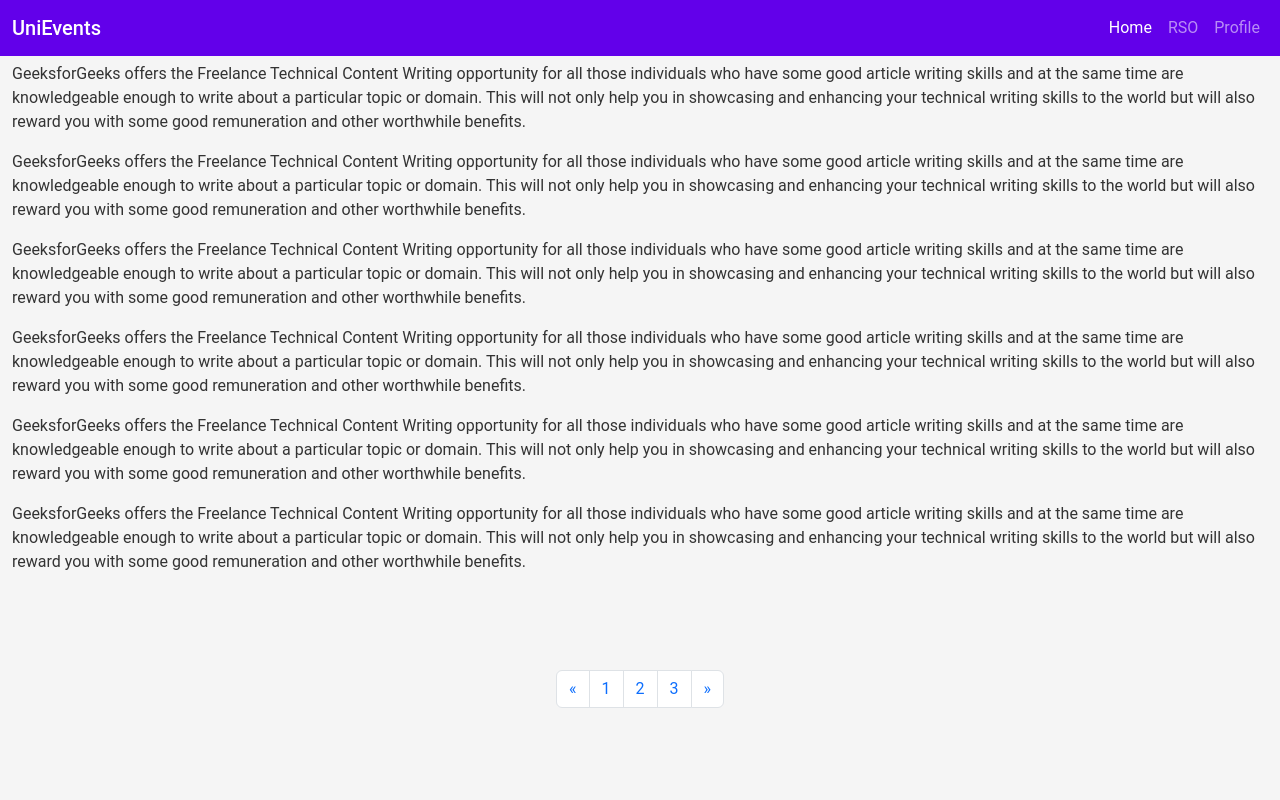
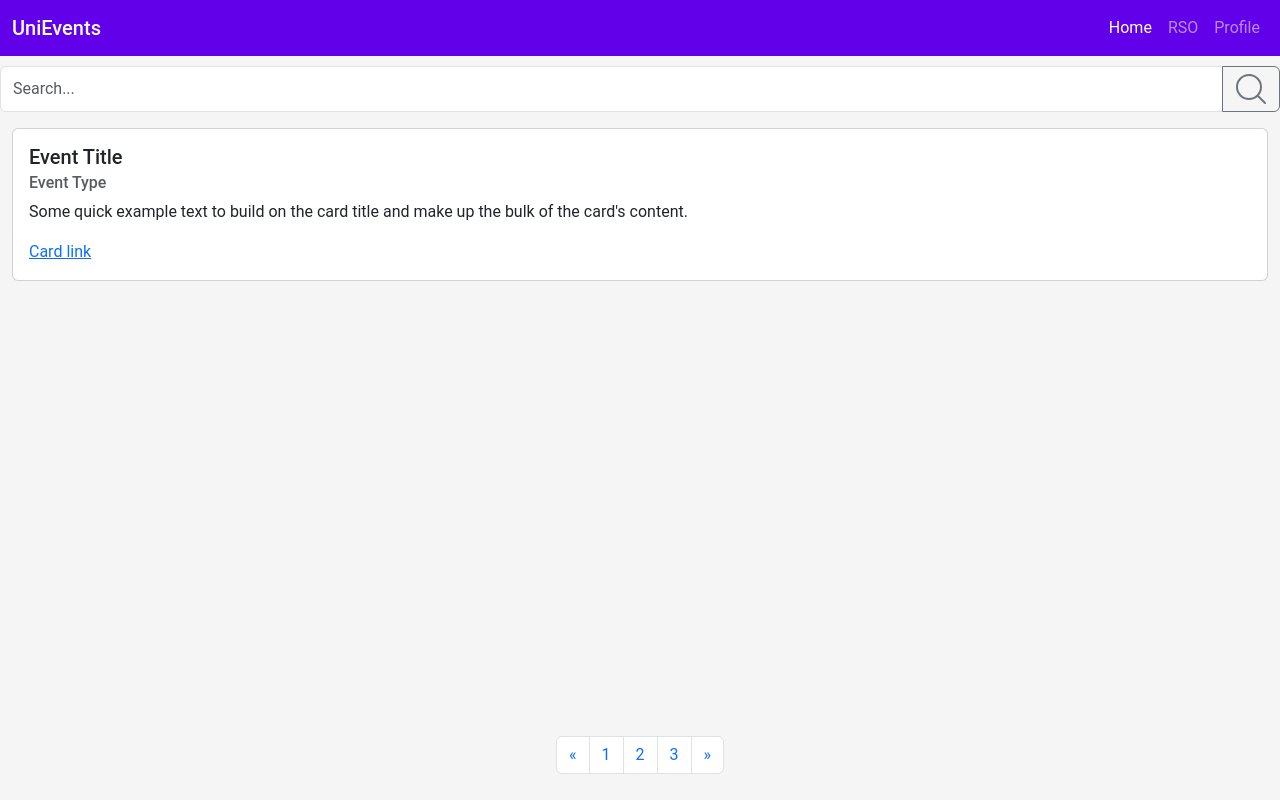
Before and after one commit to JacobGa03/COP-4710-Midterm, a PHP site: page /public/dashboard.html in a window 1280 px wide. Run offline with PHP 8.4, Linux system fonts and the light colour scheme; some libraries are stand-ins or nearby versions.

Commit message:
Created components for cards and search bars

```diff
--- /dev/null
+++ b/public/components/navbar.html
@@ -0,0 +1,50 @@
+<nav class="navbar navbar-expand-lg navbar-dark fixed-top">
+  <div class="container-fluid">
+    <a
+      class="navbar-brand"
+      href="landing.html"
+      >UniEvents</a
+    >
+    <button
+      class="navbar-toggler"
+      type="button"
+      data-bs-toggle="collapse"
+      data-bs-target="#navbarSupportedContent"
+      aria-controls="navbarSupportedContent"
+      aria-expanded="false"
+      aria-label="Toggle navigation"
+    >
+      <span class="navbar-toggler-icon"></span>
+    </button>
+
+    <div
+      class="collapse navbar-collapse"
+      id="navbarSupportedContent"
+    >
+      <ul class="navbar-nav ms-auto mb-2 mb-lg-0">
+        <li class="nav-item">
+          <a
+            class="nav-link"
+            aria-current="page"
+            href="dashboard.html"
+            >Home</a
+          >
+        </li>
+        <li class="nav-item">
+          <a
+            class="nav-link"
+            href="rso.html"
+            >RSO</a
+          >
+        </li>
+        <li class="nav-item">
+          <a
+            class="nav-link"
+            href="profile.html"
+            >Profile</a
+          >
+        </li>
+      </ul>
+    </div>
+  </div>
+</nav>
--- /dev/null
+++ b/public/components/search.html
@@ -0,0 +1,37 @@
+<div
+  class="input-group mb-3"
+  id="searchBox"
+>
+  <input
+    type="text"
+    class="form-control"
+    placeholder="Search..."
+    aria-label="search bar"
+    aria-describedby="button-addon2"
+  />
+  <button
+    class="btn btn-outline-secondary"
+    type="button"
+    id="button-addon2"
+  >
+    <svg
+      id="i-search"
+      xmlns="http://www.w3.org/2000/svg"
+      viewBox="0 0 32 32"
+      width="32"
+      height="32"
+      fill="none"
+      stroke="currentcolor"
+      stroke-linecap="round"
+      stroke-linejoin="round"
+      stroke-width="2"
+    >
+      <circle
+        cx="14"
+        cy="14"
+        r="12"
+      />
+      <path d="M23 23 L30 30" />
+    </svg>
+  </button>
+</div>
--- a/public/css/dashboard.css
+++ b/public/css/dashboard.css
@@ -2,6 +2,7 @@ body {
   font-family: "Roboto", sans-serif;
   background-color: #f5f5f5;
   color: #333;
+  padding-top: 66px;
 }
 
 .nav-item .nav-link {
--- a/public/dashboard.html
+++ b/public/dashboard.html
@@ -26,165 +26,46 @@
       crossorigin="anonymous"
     ></script>
     <script src="https://cdn.jsdelivr.net/npm/bootstrap@5.3.3/dist/js/bootstrap.min.js"></script>
+    <script src="https://code.jquery.com/jquery-3.6.0.min.js"></script>
     <title>UniEvents Dashboard</title>
   </head>
   <body>
-    <nav class="navbar navbar-expand-lg navbar-dark fixed-top">
-      <div class="container-fluid">
-        <a
-          class="navbar-brand"
-          href="landing.html"
-          >UniEvents</a
-        >
-        <button
-          class="navbar-toggler"
-          type="button"
-          data-bs-toggle="collapse"
-          data-bs-target="#navbarSupportedContent"
-          aria-controls="navbarSupportedContent"
-          aria-expanded="false"
-          aria-label="Toggle navigation"
-        >
-          <span class="navbar-toggler-icon"></span>
-        </button>
+    <!-- Navbar for users once logged in -->
+    <div id="navbar-placeholder"></div>
 
-        <div
-          class="collapse navbar-collapse"
-          id="navbarSupportedContent"
-        >
-          <ul class="navbar-nav ms-auto mb-2 mb-lg-0">
-            <li class="nav-item">
-              <a
-                class="nav-link active"
-                aria-current="page"
-                href="dashboard.html"
-                >Home</a
-              >
-            </li>
-            <li class="nav-item">
-              <a
-                class="nav-link"
-                href="rso.html"
-                >RSO</a
-              >
-            </li>
-            <li class="nav-item">
-              <a
-                class="nav-link"
-                href="profile.html"
-                >Profile</a
-              >
-            </li>
-          </ul>
-        </div>
-      </div>
-    </nav>
     <!-- Search box -->
-    <div
-      class="input-group mb-3"
-      id="searchBox"
-    >
-      <input
-        type="text"
-        class="form-control"
-        placeholder="Search..."
-        aria-label="search bar"
-        aria-describedby="button-addon2"
-      />
-      <button
-        class="btn btn-outline-secondary"
-        type="button"
-        id="button-addon2"
-      >
-        <svg
-          id="i-search"
-          xmlns="http://www.w3.org/2000/svg"
-          viewBox="0 0 32 32"
-          width="32"
-          height="32"
-          fill="none"
-          stroke="currentcolor"
-          stroke-linecap="round"
-          stroke-linejoin="round"
-          stroke-width="2"
-        >
-          <circle
-            cx="14"
-            cy="14"
-            r="12"
-          />
-          <path d="M23 23 L30 30" />
-        </svg>
-      </button>
-    </div>
+    <div id="search-placeholder"></div>
+
     <!-- Scrollable table to display the different events -->
-    <!-- TODO: Probably use cards to display the events-->
     <div class="container-fluid">
       <div class="col-12 d-flex flex-column h-25">
         <div
           class="flex-grow-1 overflow-auto"
           style="height: 75vh; overflow-y: auto"
         >
-          <p>
-            GeeksforGeeks offers the Freelance Technical Content Writing
-            opportunity for all those individuals who have some good article
-            writing skills and at the same time are knowledgeable enough to
-            write about a particular topic or domain. This will not only help
-            you in showcasing and enhancing your technical writing skills to the
-            world but will also reward you with some good remuneration and other
-            worthwhile benefits.
-          </p>
-          <p>
-            GeeksforGeeks offers the Freelance Technical Content Writing
-            opportunity for all those individuals who have some good article
-            writing skills and at the same time are knowledgeable enough to
-            write about a particular topic or domain. This will not only help
-            you in showcasing and enhancing your technical writing skills to the
-            world but will also reward you with some good remuneration and other
-            worthwhile benefits.
-          </p>
-
-          <p>
-            GeeksforGeeks offers the Freelance Technical Content Writing
-            opportunity for all those individuals who have some good article
-            writing skills and at the same time are knowledgeable enough to
-            write about a particular topic or domain. This will not only help
-            you in showcasing and enhancing your technical writing skills to the
-            world but will also reward you with some good remuneration and other
-            worthwhile benefits.
-          </p>
-
-          <p>
-            GeeksforGeeks offers the Freelance Technical Content Writing
-            opportunity for all those individuals who have some good article
-            writing skills and at the same time are knowledgeable enough to
-            write about a particular topic or domain. This will not only help
-            you in showcasing and enhancing your technical writing skills to the
-            world but will also reward you with some good remuneration and other
-            worthwhile benefits.
-          </p>
-          <p>
-            GeeksforGeeks offers the Freelance Technical Content Writing
-            opportunity for all those individuals who have some good article
-            writing skills and at the same time are knowledgeable enough to
-            write about a particular topic or domain. This will not only help
-            you in showcasing and enhancing your technical writing skills to the
-            world but will also reward you with some good remuneration and other
-            worthwhile benefits.
-          </p>
-          <p>
-            GeeksforGeeks offers the Freelance Technical Content Writing
-            opportunity for all those individuals who have some good article
-            writing skills and at the same time are knowledgeable enough to
-            write about a particular topic or domain. This will not only help
-            you in showcasing and enhancing your technical writing skills to the
-            world but will also reward you with some good remuneration and other
-            worthwhile benefits.
-          </p>
+          <div
+            class="card"
+            style="width: 100"
+          >
+            <div class="card-body">
+              <h5 class="card-title">Event Title</h5>
+              <h6 class="card-subtitle mb-2 text-body-secondary">Event Type</h6>
+              <p class="card-text">
+                Some quick example text to build on the card title and make up
+                the bulk of the card's content.
+              </p>
+              <a
+                href="#"
+                class="card-link"
+                >Card link</a
+              >
+            </div>
+          </div>
         </div>
       </div>
     </div>
     <!-- Pagination at the bottom -->
+
     <div
       id="pagination"
       class="d-flex justify-content-center mt-2"
@@ -233,5 +114,18 @@
         </ul>
       </nav>
     </div>
+    <script>
+      $(document).ready(function () {
+        // Load the navbar
+        $("#navbar-placeholder").load("components\\navbar.html", function () {
+          // Set the active class based on the current page
+          const currentPath = window.location.pathname.split("/").pop()
+          $(`.nav-link[href="${currentPath}"]`).addClass("active")
+        })
+
+        // Load the search bar
+        $("#search-placeholder").load("components\\search.html", function () {})
+      })
+    </script>
   </body>
 </html>
```
